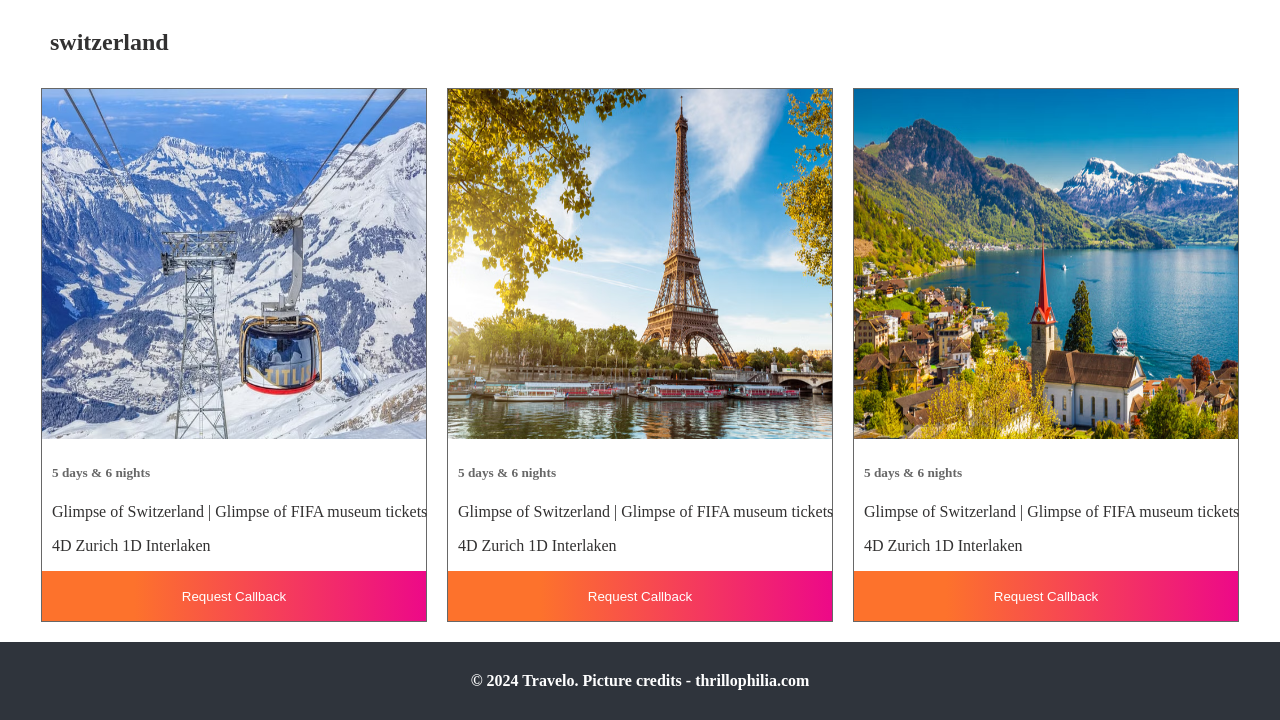
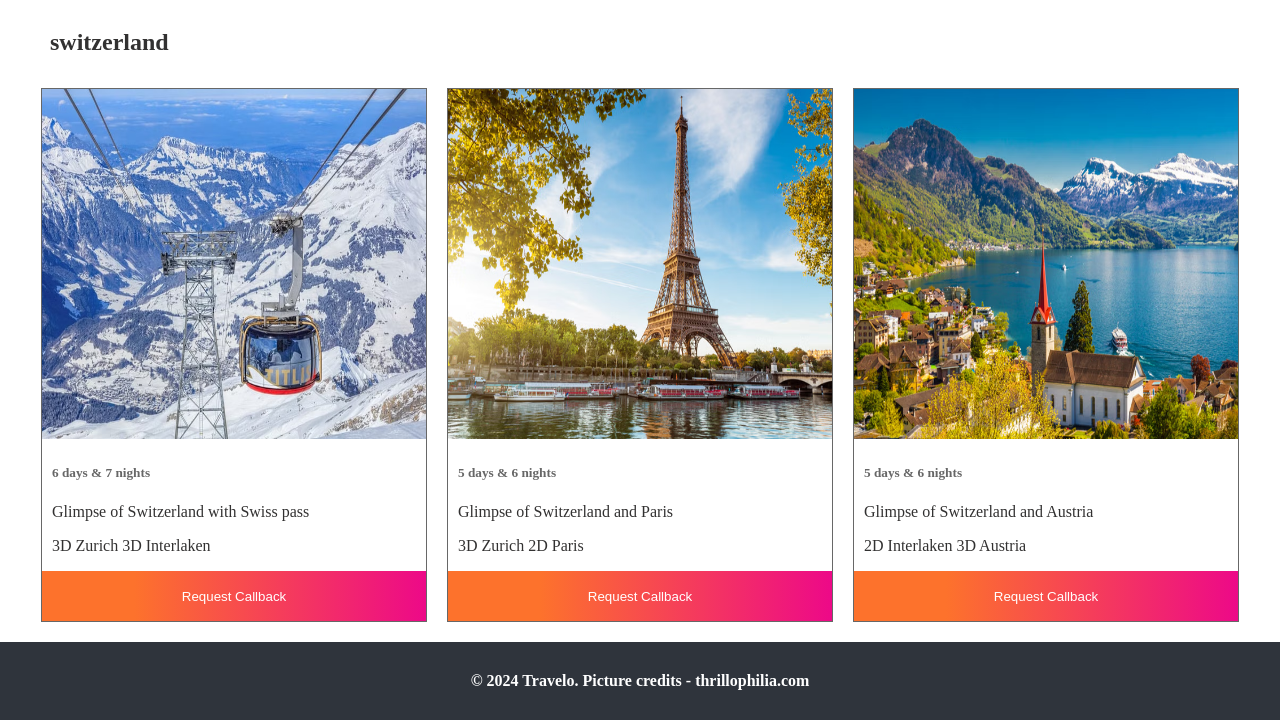
Before and after one commit to Mahamayamallya/Tripolo, a plain HTML site: page index.html in a window 1280 px wide. Shown: the part 168-888 px from the top of the page. Drawn offline with Linux system fonts and the light colour scheme; a web font is replaced by a local one.

Commit message:
Update content

```diff
--- a/index.html
+++ b/index.html
@@ -39,9 +39,9 @@
         <div class="col">
           <img src="images/image1.avif" width="100%" height="350px" />
           <div class="card">
-            <h5>5 days & 6 nights</h5>
-            <p>Glimpse of Switzerland | Glimpse of FIFA museum tickets</p>
-            <p>4D Zurich 1D Interlaken</p>
+            <h5>6 days & 7 nights</h5>
+            <p>Glimpse of Switzerland with Swiss pass</p>
+            <p>3D Zurich 3D Interlaken</p>
           </div>
           <button>Request Callback</button>
         </div>
@@ -49,8 +49,8 @@
           <img src="images/image2.avif" width="100%" height="350px" />
           <div class="card">
             <h5>5 days & 6 nights</h5>
-            <p>Glimpse of Switzerland | Glimpse of FIFA museum tickets</p>
-            <p>4D Zurich 1D Interlaken</p>
+            <p>Glimpse of Switzerland and Paris</p>
+            <p>3D Zurich 2D Paris</p>
           </div>
           <button>Request Callback</button>
         </div>
@@ -58,8 +58,8 @@
           <img src="images/image3.avif" width="100%" height="350px" />
           <div class="card">
             <h5>5 days & 6 nights</h5>
-            <p>Glimpse of Switzerland | Glimpse of FIFA museum tickets</p>
-            <p>4D Zurich 1D Interlaken</p>
+            <p>Glimpse of Switzerland and Austria</p>
+            <p>2D Interlaken 3D Austria</p>
           </div>
           <button>Request Callback</button>
         </div>
```
